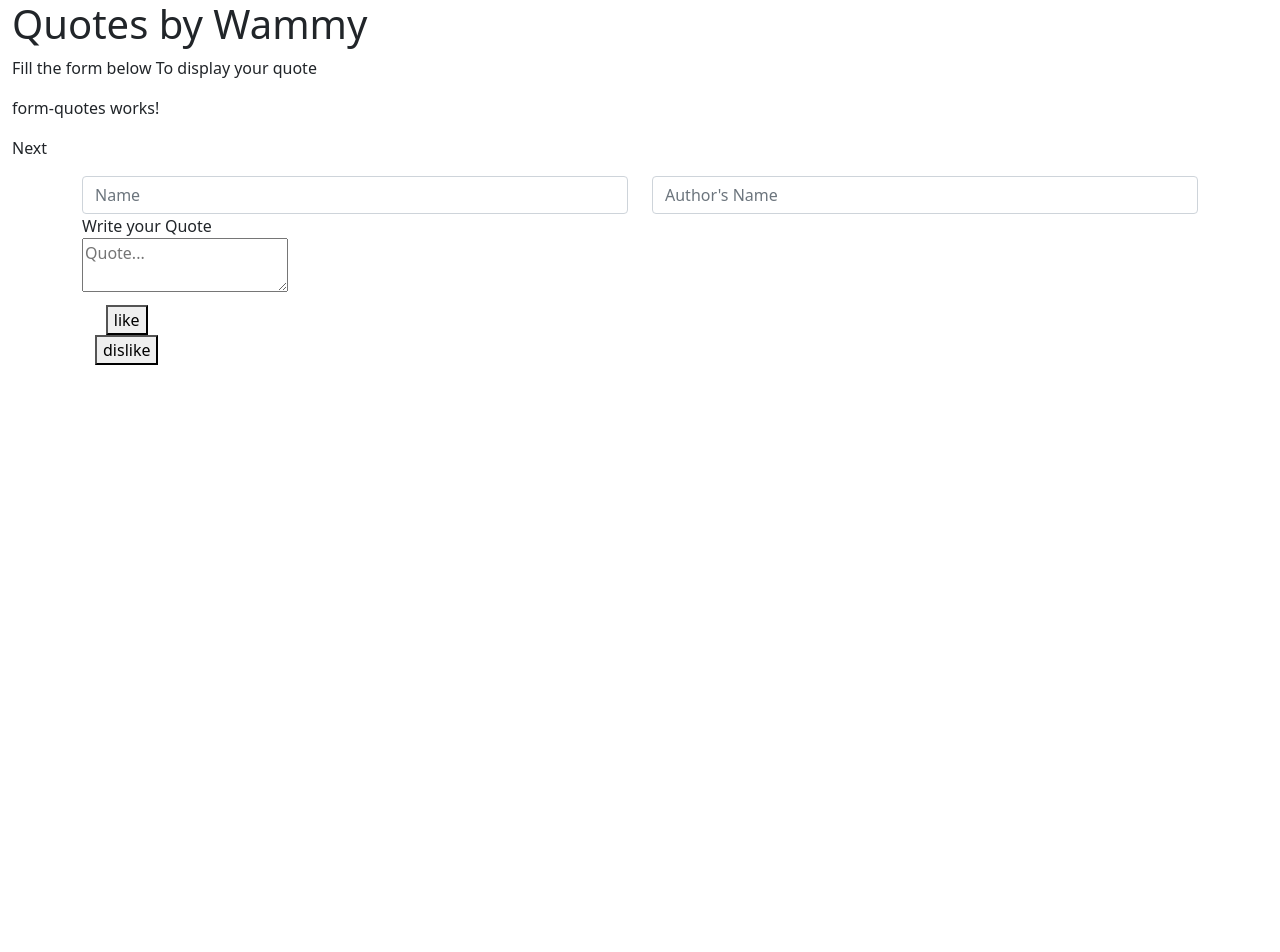
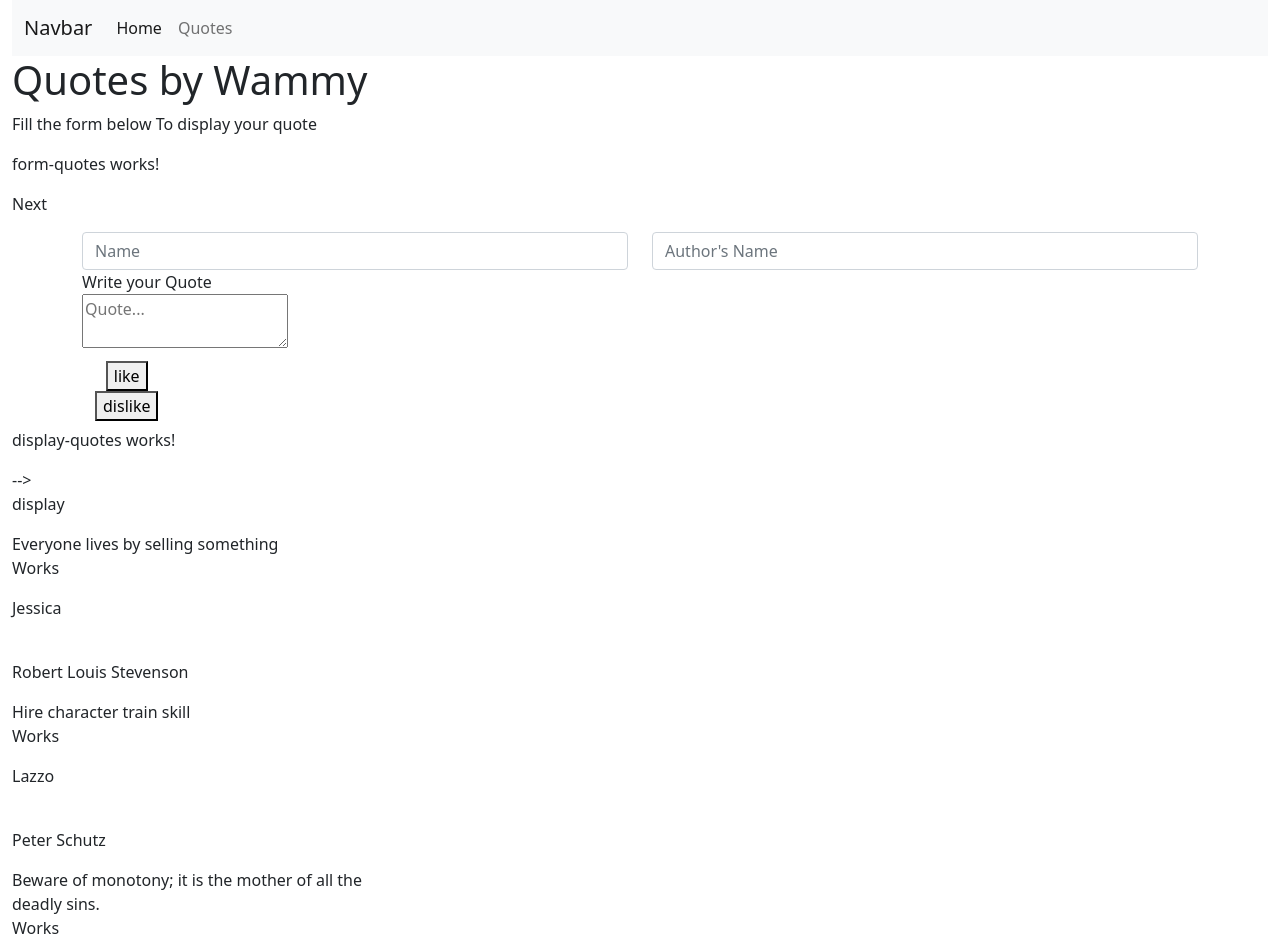
Before and after one commit to 2BWeru/Quotes, an Angular app: page / in a window 1280 px wide. Shown: the top 952 px of the page. Before the commit the page ends 800 px from the top, so only its background shows below. Built offline with nearby package versions, Linux system fonts and the light colour scheme.

Commit message:
create list for quotes

```diff
--- a/src/app/app.component.html
+++ b/src/app/app.component.html
@@ -1,18 +1,33 @@
 <div class="container-fluid">
-
+  <nav class="navbar navbar-expand-lg navbar-light bg-light">
+    <div class="container-fluid">
+      <a class="navbar-brand" href="#">Navbar</a>
+      <button class="navbar-toggler" type="button" data-bs-toggle="collapse" data-bs-target="#navbarNav" aria-controls="navbarNav" aria-expanded="false" aria-label="Toggle navigation">
+        <span class="navbar-toggler-icon"></span>
+      </button>
+      <div class="collapse navbar-collapse" id="navbarNav">
+        <ul class="navbar-nav">
+          <li class="nav-item">
+            <a class="nav-link active" aria-current="page" href="#">Home</a>
+          </li>
+          <li class="nav-item">
+            <a class="nav-link" href="#">Quotes</a>
+          </li>
+        </ul>
+      </div>
+    </div>
+  </nav>
 <h1 id="ttle">{{title}}</h1>
    <p>Fill the form below To display your quote</p>
    <div>
        <!-- form component -->
       <app-form-quotes></app-form-quotes>
    </div>
-   <div class="container-fluid">
-       <ul>
-         <li *ngFor="let quote of quotes">
-             {{quote.about}}
-            </li>
+   <div>
+       <div class="quote-wrap">
+         <app-display-quotes></app-display-quotes>
+       </div>
 
-       </ul>
-   </div>
+
 
 </div>
--- a/src/app/app.component.ts
+++ b/src/app/app.component.ts
@@ -1,5 +1,5 @@
 import { Component} from '@angular/core';
-import { Quotes } from './quotes';
+
 
 
 @Component({
@@ -10,23 +10,6 @@ import { Quotes } from './quotes';
 export class AppComponent{
   title = 'Quotes by Wammy'
 
-  //  quotes!: string[];
-
-  //  constructor(){
-  //    this.quotes = ['People often say that motivation doesnt', 'last Well neither does bathing', 'that is why we recommend it daily.' ,'Zig Ziglar']
-  //  }
-    quote:Quotes[]=[
-       {about:'Everyone lives by selling something', name:'Jessica', aurthor:'Robert Louis Stevenson'},
-       {about: 'Hire character train skill' , name:'Lazzo' , aurthor:'Peter Schutz'},
-       {about:'Beware of monotony; it is the mother of all the deadly sins.',name:'Isaac',aurthor:'Edith Wharton'},
-       {about:'Without hustle, talent will only carry you so far.', name:'Brian', aurthor:'Gary Vaynerchuk'},
-       {about:'I would rather regret the things I have done than regret the things I have not done.', name:'Becky', aurthor:'Lucille Ball'},
-       {about:'The key to life is accepting challenges. Once someone stops doing this, he is dead', name:'Andrew', aurthor:'Bette Davis'},
-       {about:'Formula for success: rise early, work hard, strike oil', name:'Jamal', aurthor:'J. Paul Getty'},
-       {about:'You can waste your lives drawing lines. Or you can live your life crossing them.', name:'Shanice', aurthor:'Shonda Rhimes'}
-    ];
-
-
   ngOnInit(): void {
   }
 }
--- a/src/app/display-content/display-content.component.html
+++ b/src/app/display-content/display-content.component.html
@@ -1 +1,4 @@
-<p>display-content works!</p>
+<p>Works</p>
+<p>{{quote.name}}</p>
+<br>
+<p>{{quote.aurthor}}</p>
--- a/src/app/display-content/display-content.component.ts
+++ b/src/app/display-content/display-content.component.ts
@@ -1,4 +1,5 @@
-import { Component, OnInit } from '@angular/core';
+import { Component, OnInit,Input } from '@angular/core';
+import { Quote } from '../quote';
 
 @Component({
   selector: 'app-display-content',
@@ -7,9 +8,11 @@ import { Component, OnInit } from '@angular/core';
 })
 export class DisplayContentComponent implements OnInit {
 
+  @Input() quote!: Quote;
   constructor() { }
 
   ngOnInit(): void {
   }
 
+
 }
--- a/src/app/display-quotes/display-quotes.component.html
+++ b/src/app/display-quotes/display-quotes.component.html
@@ -1 +1,17 @@
-<p>display-quotes works!</p>
+ <p>display-quotes works!</p>
+   <!-- <div>
+       <ul>
+           <li *ngFor="let quote of quotes">
+       {{quote.about}}
+       </li>
+        <p *ngIf='quotes.length > 5'> Your quotes are too many</p> -->
+    <!-- </ul> --> -->
+       <p>display</p>
+       <div class="row" *ngFor="let quote of quotes">
+           <div class="col-md-4">
+               <div class="about1">{{quote.about}}</div>
+            </div>
+            <div class="cont">
+                <app-display-content [quote]='quote'></app-display-content>
+            </div>
+         </div>
--- a/src/app/display-quotes/display-quotes.component.ts
+++ b/src/app/display-quotes/display-quotes.component.ts
@@ -1,4 +1,5 @@
 import { Component, OnInit } from '@angular/core';
+import {Quote} from '../quote'
 
 @Component({
   selector: 'app-display-quotes',
@@ -7,7 +8,50 @@ import { Component, OnInit } from '@angular/core';
 })
 export class DisplayQuotesComponent implements OnInit {
 
+
   constructor() { }
+
+     quotes:Quote[]=[
+      {about:'Everyone lives by selling something',
+      name:'Jessica',
+      aurthor:'Robert Louis Stevenson',
+      },
+
+      {about:'Hire character train skill',
+       name:'Lazzo',
+       aurthor:'Peter Schutz',
+      },
+
+      {about:'Beware of monotony; it is the mother of all the deadly sins.',
+      name:'Isaac',
+      aurthor:'Edith Wharton',
+      },
+
+      {about:'Without hustle, talent will only carry you so far.',
+      name:'Brian',
+      aurthor:'Gary Vaynerchuk',
+       },
+
+      {about:'I would rather regret the things I have done than regret the things I have not done.',
+      name:'Becky',
+      aurthor:'Lucille Ball',
+      },
+
+      {about:'The key to life is accepting challenges. Once someone stops doing this, he is dead',
+      name:'Andrew',
+      aurthor:'Bette Davis'},
+
+      {about:'Formula for success: rise early, work hard, strike oil',
+      name:'Jamal',
+      aurthor:'J. Paul Getty',
+      },
+
+      {about:'You can waste your lives drawing lines. Or you can live your life crossing them.',
+      name:'Shanice',
+      aurthor:'Shonda Rhimes',
+      }
+ ];
+
 
   ngOnInit(): void {
   }
--- /dev/null
+++ b/src/app/quote.ts
@@ -0,0 +1,5 @@
+export class Quote {
+    name?:string;
+    about?:string;
+    aurthor?:string;
+}
--- a/src/app/quotes.ts
+++ /dev/null
@@ -1,2 +0,0 @@
-export class Quotes {
-}
```
Also changed, not shown: 2 other files (tests, documents, lock files or other folders).
